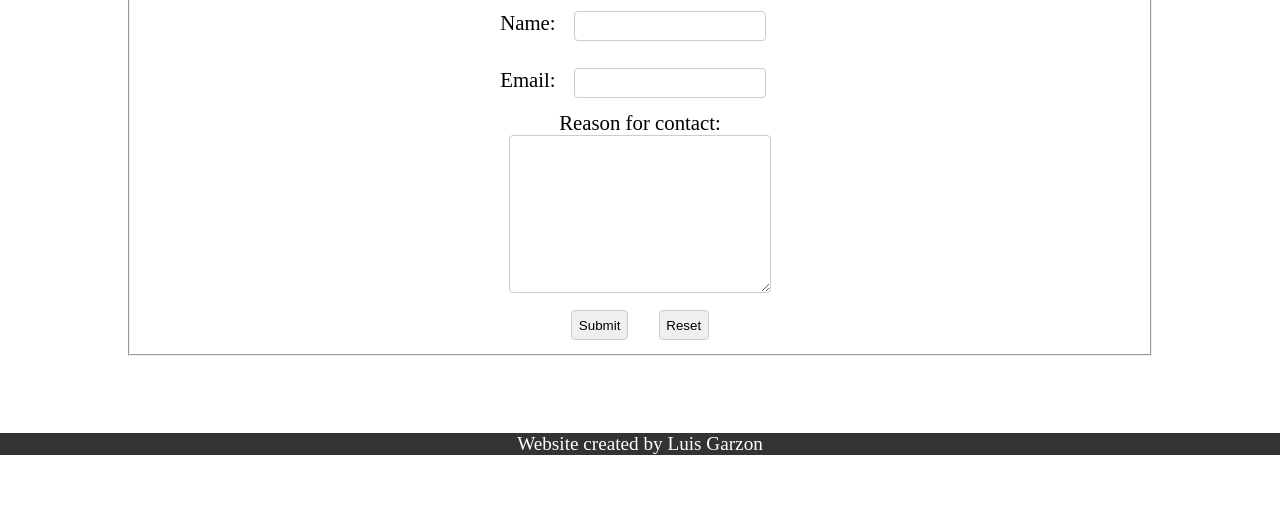
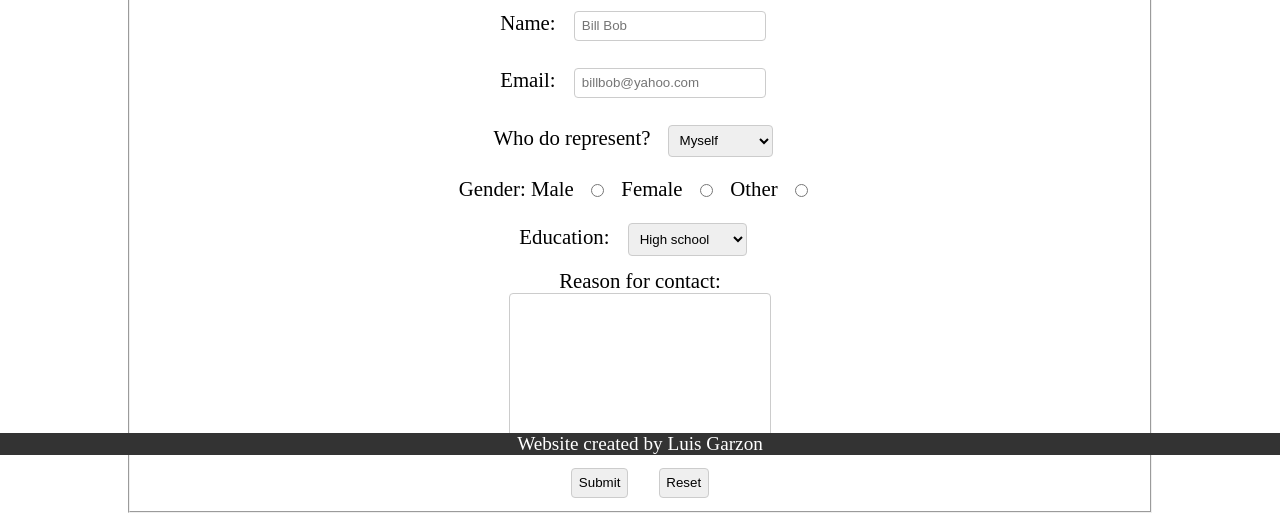
Before and after one commit to Quanluis/finalcgs1821, a plain HTML site: page pages/contact.html in a window 1280 px wide. Shown: the part 345-858 px from the top of the page. Before the commit the page ends 800 px from the top, so only its background shows below. Drawn offline with Linux system fonts and the light colour scheme.

Commit message:
added some new input elements and css styling

```diff
--- a/index.css
+++ b/index.css
@@ -100,3 +100,10 @@ textarea {
     border-radius: .3em;
     box-sizing: border-box;
 }
+select {
+    padding: .5em;
+    margin: 1em;
+    border: 1px solid #ccc;
+    border-radius: .3em;
+    box-sizing: border-box;
+}
--- a/pages/contact.html
+++ b/pages/contact.html
@@ -24,14 +24,39 @@
 <body>
     <div><h1>Lets talk</h1></div>
     <div>
-        <form>
+        <form action="submission_page.html" method="get" id="web_request_form">
             <fieldset>
                 <legend><strong>Info</strong></legend>
                 <label for="">Name: </label>
-                <input type="text">
+                <input type="text" placeholder="Bill Bob" required>
                 <br>
                 <label for="">Email: </label>
-                <input type="email">
+                <input type="email" placeholder="billbob@yahoo.com" required>
+                <br>
+                <label for="who">Who do represent?</label>
+                <select>
+                    <option>Myself</option>
+                    <option>A Company</option>
+                    <option>Other</option>
+                </select>
+                <br>
+                <label>Gender: </label>
+                <label for="male">Male</label>
+                <input type="radio" name="gender" id="male" value="male">
+                <label for="female">Female</label>
+                <input type="radio" name="gender" id="female" value="females">
+                <label for="other">Other</label>
+                <input type="radio" name="gender" id="other" value="other" >
+                <br>
+                <label>Education: </label>
+                <select>
+                    <option>High school</option>
+                    <option>Some College</option>
+                    <option>Asociates</option>
+                    <option>Bachelors</option>
+                    <options>Masters</options>
+                    <option>PHD</option>
+                </select>
                 <br>
                 <label for="">Reason for contact: </label>
                 <br>
```
